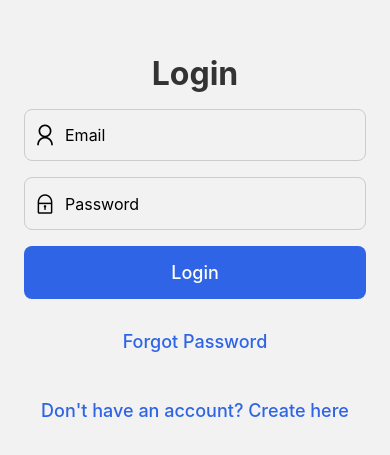
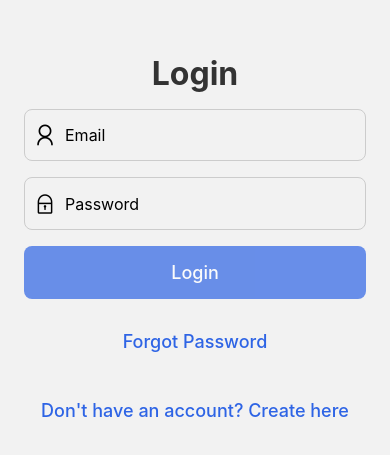
Before and after one commit to asad-digimark/Auth_Userlist, a React Native app: screen /Login in a window 390 px wide. Shown: the part 177-632 px from the top of the page. Built offline with nearby package versions, Linux system fonts and the light colour scheme.

Commit message:
disabled button

```diff
--- a/components/FormButton.jsx
+++ b/components/FormButton.jsx
@@ -3,7 +3,12 @@ import {Dimensions} from 'react-native';
 const height = Dimensions.get('window').height / 16;
 
 export default ({title, backgroundColor, color, ...rest}) => (
-  <TouchableOpacity style={[styles.btnContainer, {backgroundColor}]} {...rest}>
+  <TouchableOpacity
+    style={[
+      styles.btnContainer,
+      {backgroundColor, opacity: rest.disabled ? 0.7 : 1},
+    ]}
+    {...rest}>
     <Text style={[styles.btnText, {color}]}>{title}</Text>
   </TouchableOpacity>
 );
--- a/screens/Login.jsx
+++ b/screens/Login.jsx
@@ -35,6 +35,7 @@ export default ({navigation}) => {
         backgroundColor="#2e64e5"
         color="#fff"
         onPress={handleSubmit}
+        disabled={!email || !password}
       />
       <FormButton title="Forgot Password" color="#2e64e5" />
       <FormButton
--- a/screens/Register.jsx
+++ b/screens/Register.jsx
@@ -44,6 +44,7 @@ export default ({navigation}) => {
           backgroundColor="#2e64e5"
           color="#fff"
           onPress={handleSubmit}
+          disabled={!email || !password || !confirmPassword}
         />
         <Text style={{textAlign: 'center'}}>
           By registering, you confirm that you accept our Terms of service and
```
